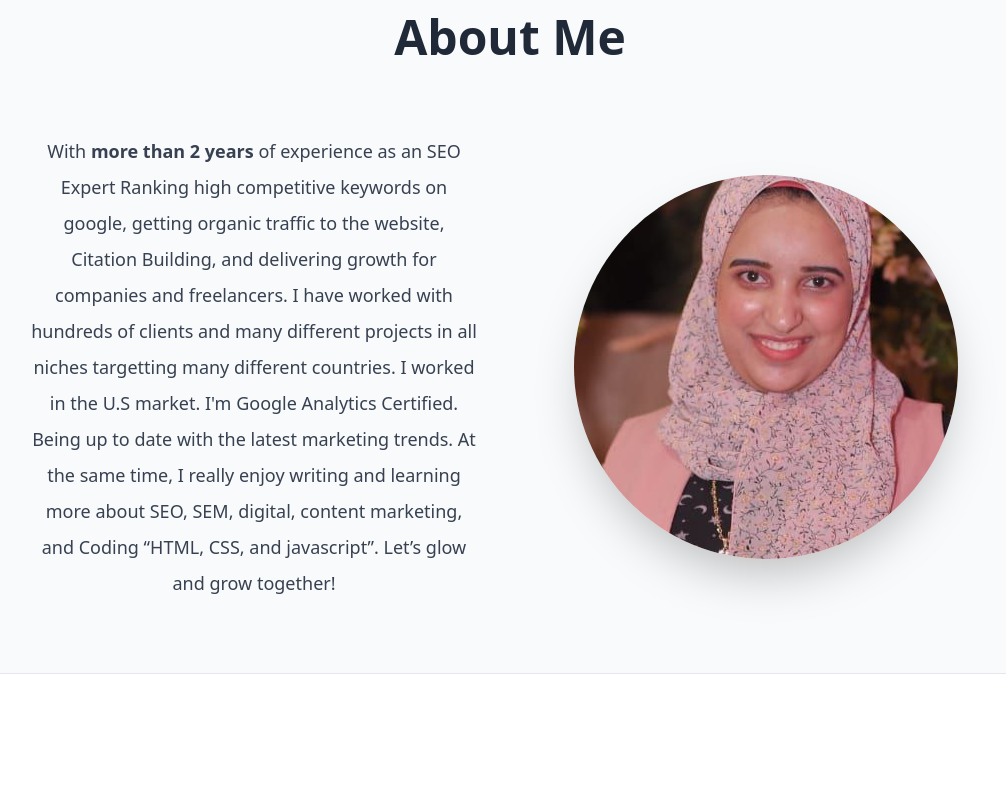
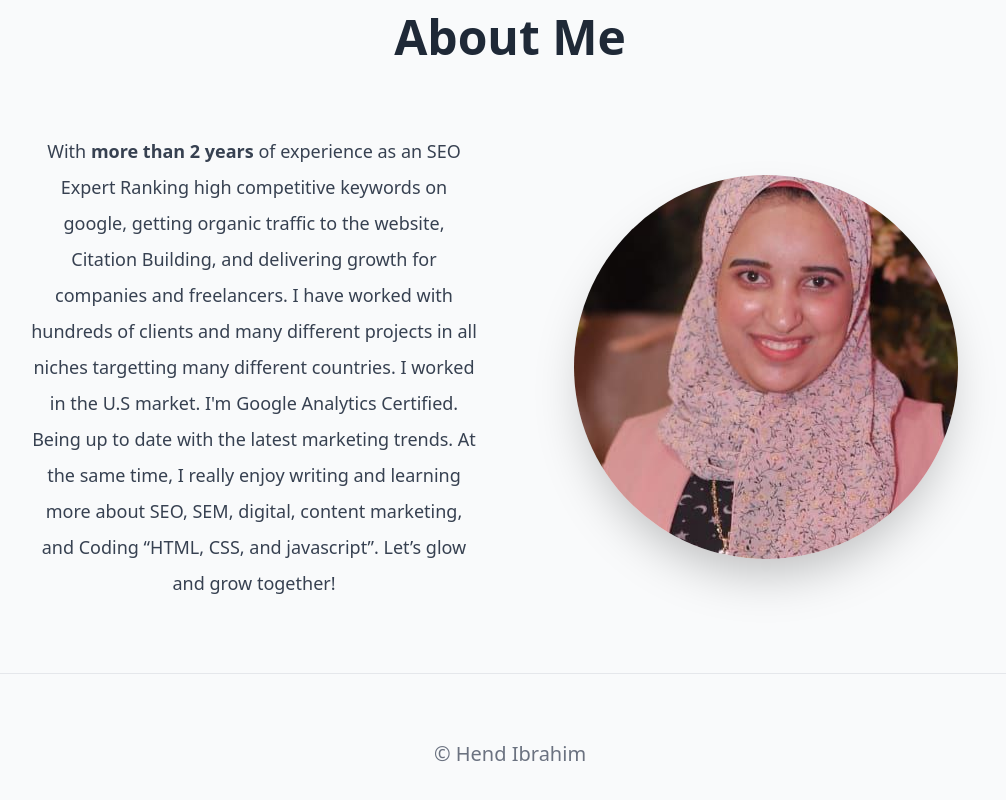
Before and after one commit to neuodev/hend, a React (Create React App) app: page / in a window 1280 px wide. Shown: the part 9081-9881 px from the top of the page, without its empty margins (130-1136 px from the left). Before the commit the page ends 9755 px from the top, so only its background shows below. Built offline with nearby package versions, Linux system fonts and the light colour scheme.

Commit message:
Add footer

```diff
--- /dev/null
+++ b/src/components/Footer/index.js
@@ -0,0 +1,11 @@
+import React from "react";
+
+const Footer = () => {
+  return (
+    <div className="h-40 flex items-center justify-center">
+      <h1 className="text-xl text-gray-500"> &copy; Hend Ibrahim</h1>
+    </div>
+  );
+};
+
+export default Footer;
--- a/src/pages/HomePage.js
+++ b/src/pages/HomePage.js
@@ -1,5 +1,6 @@
 import React from "react";
 import AboutMe from "../components/AboutMe";
+import Footer from "../components/Footer";
 import MainSection from "../components/MainSection";
 import Projects from "../components/Projects";
 import Skills from "../components/Skills";
@@ -15,6 +16,7 @@ const HomePage = () => {
       <Tools />
       <Skills />
       <AboutMe />
+      <Footer />
     </div>
   );
 };
```
